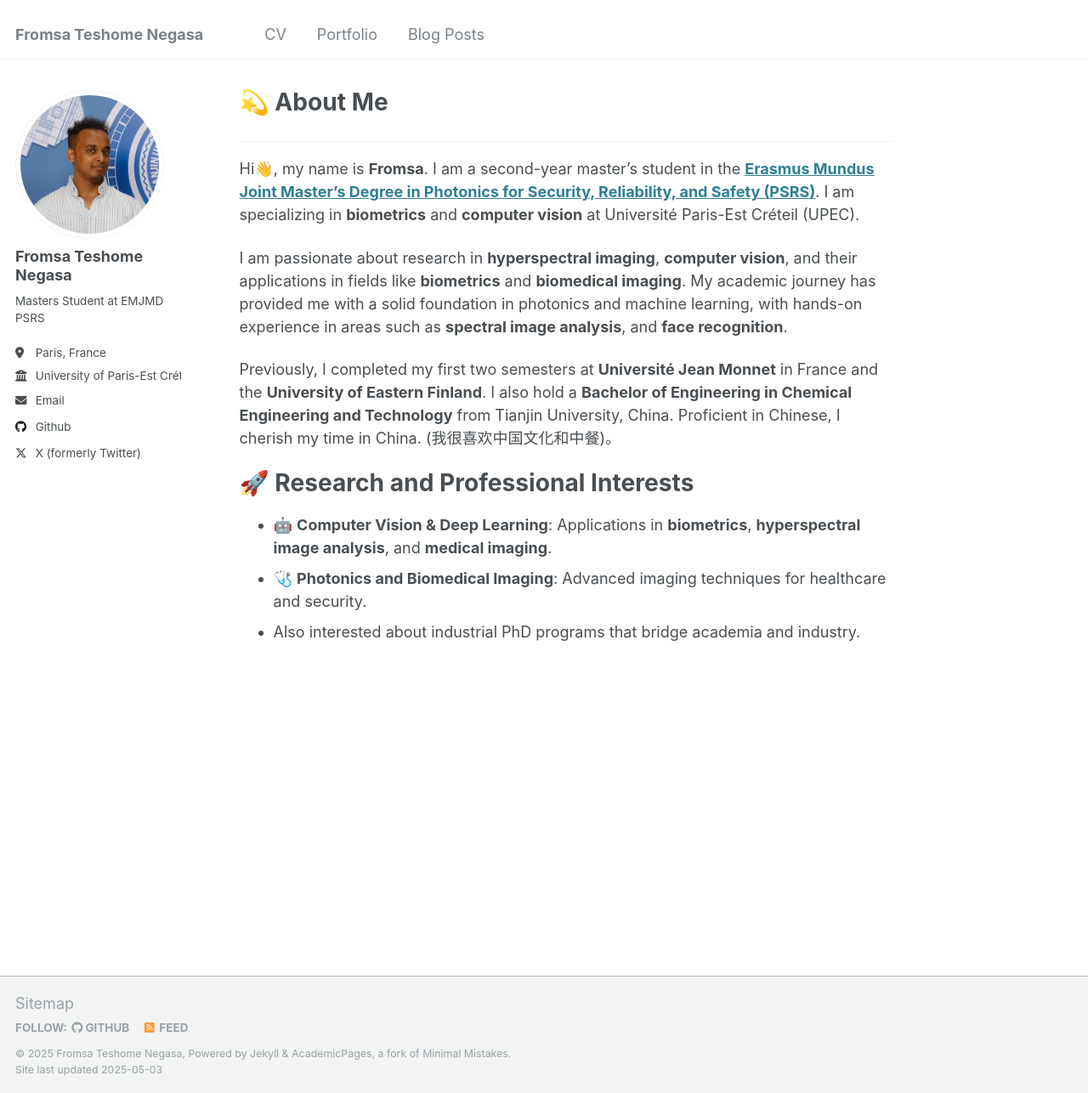
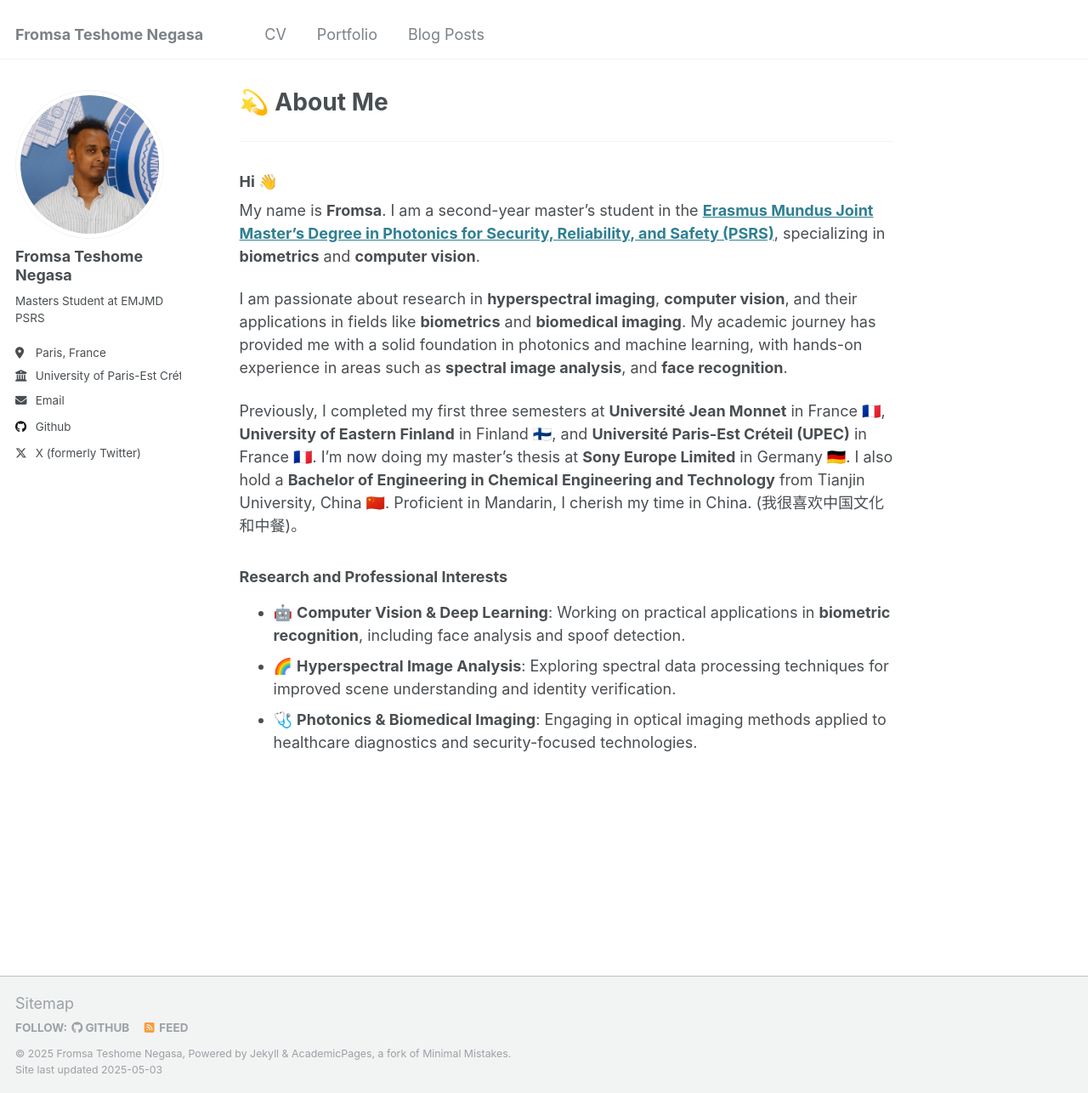
Before and after one commit to PHYRA47/phyra47.github.io, a Jekyll site: the page built from _pages/about.md, in a window 1280 px wide and 1286 px high. Shown: the whole window at 85% size. Built offline with Jekyll 4.4.1, drawn with Linux system fonts in a browser that asks for light colours.

Commit message:
Update About Me section for clarity and structure

```diff
--- a/_pages/about.md
+++ b/_pages/about.md
@@ -10,15 +10,17 @@ redirect_from:
 ---
 
 
-Hi👋, my name is **Fromsa**. I am a second-year master's student in the **[Erasmus Mundus Joint Master's Degree in Photonics for Security, Reliability, and Safety (PSRS)](https://www.master-photonics4security.eu/)**. I am specializing in **biometrics** and **computer vision** at Université Paris-Est Créteil (UPEC).
+### Hi 👋
+
+My name is **Fromsa**. I am a second-year master's student in the **[Erasmus Mundus Joint Master's Degree in Photonics for Security, Reliability, and Safety (PSRS)](https://www.master-photonics4security.eu/)**, specializing in **biometrics** and **computer vision**.
 
 I am passionate about research in **hyperspectral imaging**, **computer vision**, and their applications in fields like **biometrics** and **biomedical imaging**. My academic journey has provided me with a solid foundation in photonics and machine learning, with hands-on experience in areas such as **spectral image analysis**, and **face recognition**.
 
-Previously, I completed my first two semesters at **Université Jean Monnet** in France and the **University of Eastern Finland**. I also hold a **Bachelor of Engineering in Chemical Engineering and Technology** from Tianjin University, China. Proficient in Chinese, I cherish my time in China. (我很喜欢中国文化和中餐)。
+Previously, I completed my first three semesters at **Université Jean Monnet** in France 🇫🇷, **University of Eastern Finland** in Finland 🇫🇮, and **Université Paris-Est Créteil (UPEC)** in France 🇫🇷. I’m now doing my master’s thesis at **Sony Europe Limited** in Germany 🇩🇪. I also hold a **Bachelor of Engineering in Chemical Engineering and Technology** from Tianjin University, China 🇨🇳. Proficient in Mandarin, I cherish my time in China. (我很喜欢中国文化和中餐)。
 
 
-🚀 Research and Professional Interests
-======
-- 🤖 **Computer Vision & Deep Learning**: Applications in **biometrics**, **hyperspectral image analysis**, and **medical imaging**.
-- 🩺 **Photonics and Biomedical Imaging**: Advanced imaging techniques for healthcare and security.
-- Also interested about industrial PhD programs that bridge academia and industry.
+### Research and Professional Interests
+
+- 🤖 **Computer Vision & Deep Learning**: Working on practical applications in **biometric recognition**, including face analysis and spoof detection.
+- 🌈 **Hyperspectral Image Analysis**: Exploring spectral data processing techniques for improved scene understanding and identity verification.
+- 🩺 **Photonics & Biomedical Imaging**: Engaging in optical imaging methods applied to healthcare diagnostics and security-focused technologies.
```
